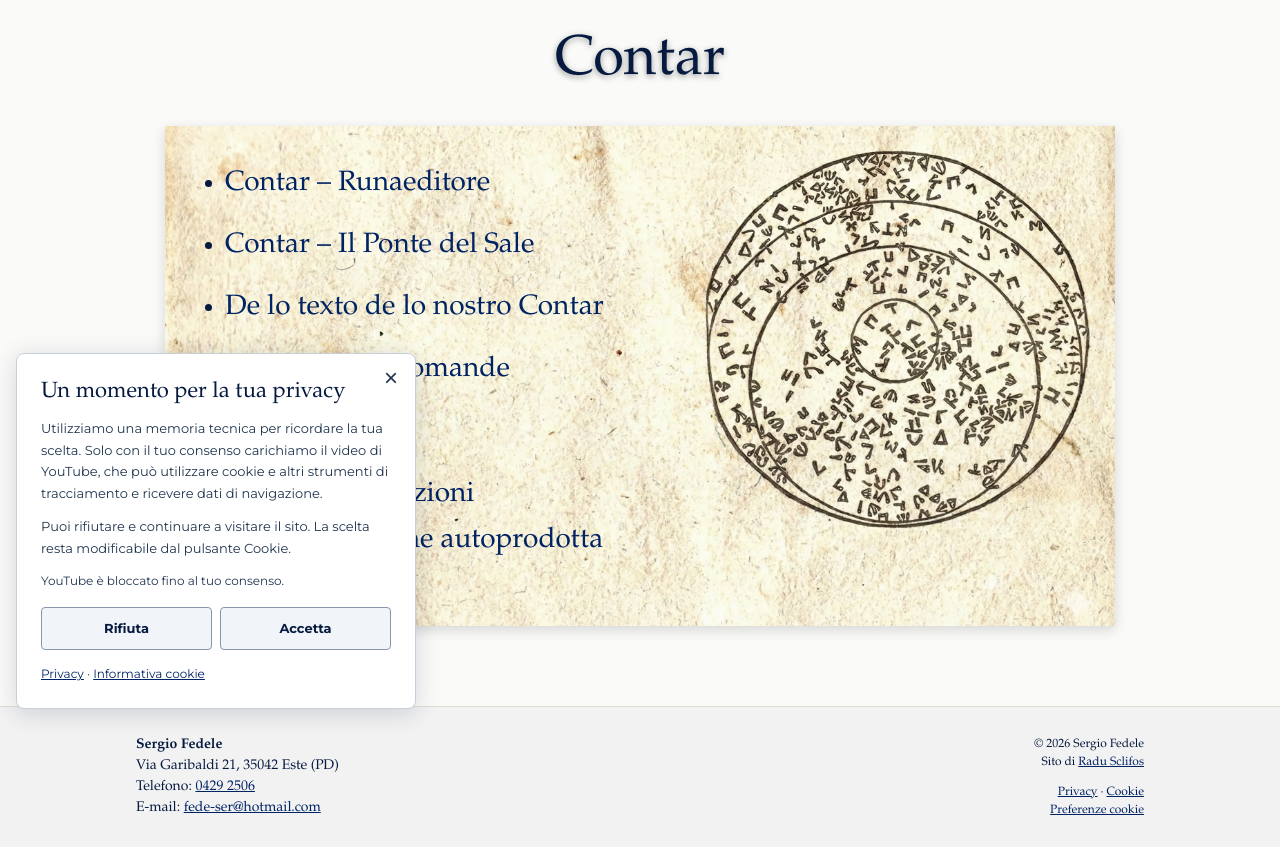
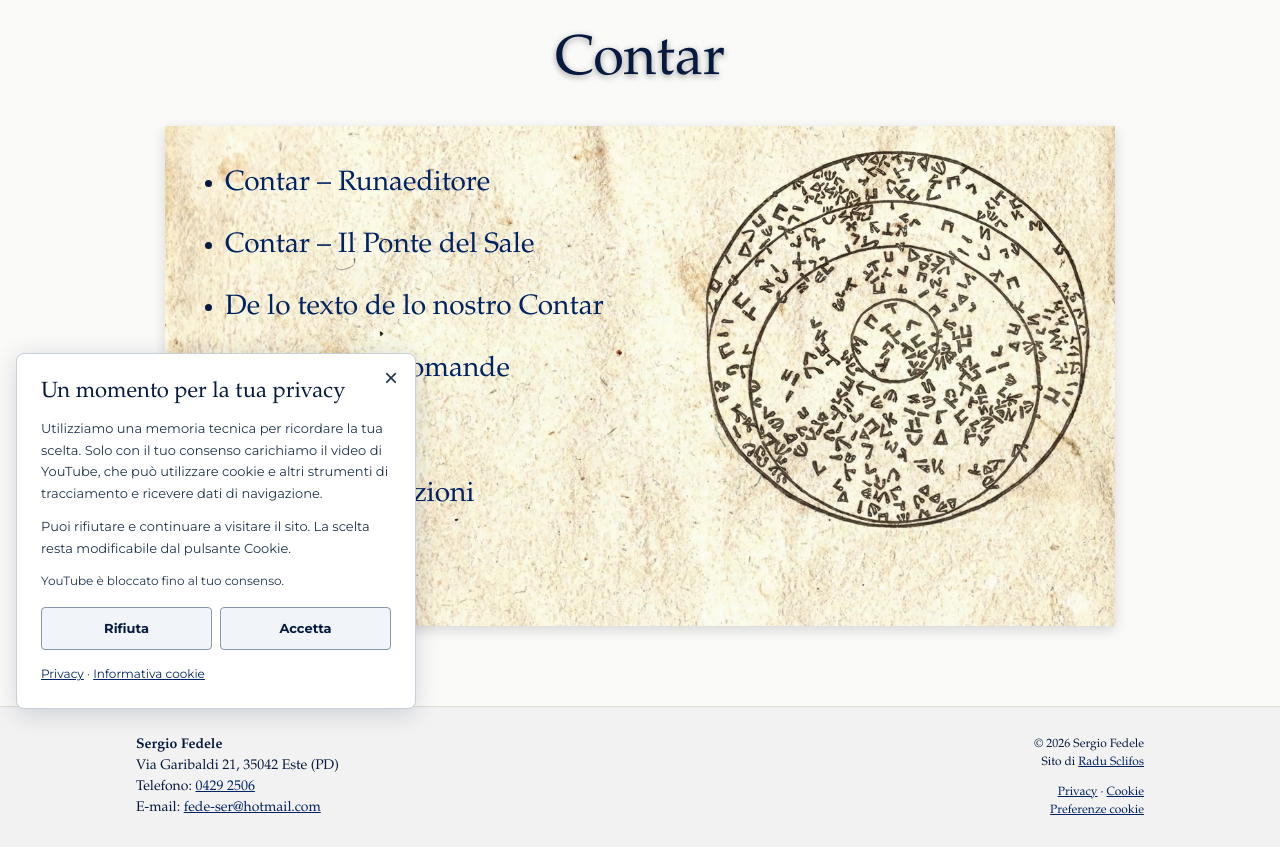
Before and after one commit to radu-sclifos/sergiofedele-ecatorf, an Astro site: page /contar in a window 1280 px wide. Shown: the part 75-922 px from the top of the page. Built offline with nearby package versions, Linux system fonts and the light colour scheme; Astro itself is replaced by a stand-in of ours.

Commit message:
style(contar): update ul elements

```diff
--- a/src/pages/contar.astro
+++ b/src/pages/contar.astro
@@ -12,7 +12,7 @@ const links = [
     {label: 'De lo texto de lo nostro Contar', page: 'de_lo_texto_de_lo_nostro_contar'},
     {label: '7 risposte a 7 domande', page: '7_risposte_a_7_domande'},
     {label: 'Recensioni', page: 'altre_recensioni'},
-    {label: 'Prime presentazioni', continuation: 'e prima edizione autoprodotta', page: 'prime_pres'},
+    {label: 'Prime presentazioni', page: 'prime_pres'},
 ];
 ---
 
@@ -25,9 +25,9 @@ const links = [
                widths={[960, 1440, 1920]} sizes={backgroundSizes}
                format="webp" quality={75} priority />
         <ul>
-            {links.map(({label, continuation, page}) => (
+            {links.map(({label, page}) => (
                     <li>
-                        <a href={`https://www.sergiofedele.it/${page}.php?lang=it`}>{label}{continuation && <><br />{continuation}</>}</a>
+                        <a href={`https://www.sergiofedele.it/${page}.php?lang=it`}>{label}</a>
                     </li>
             ))}
         </ul>
```
